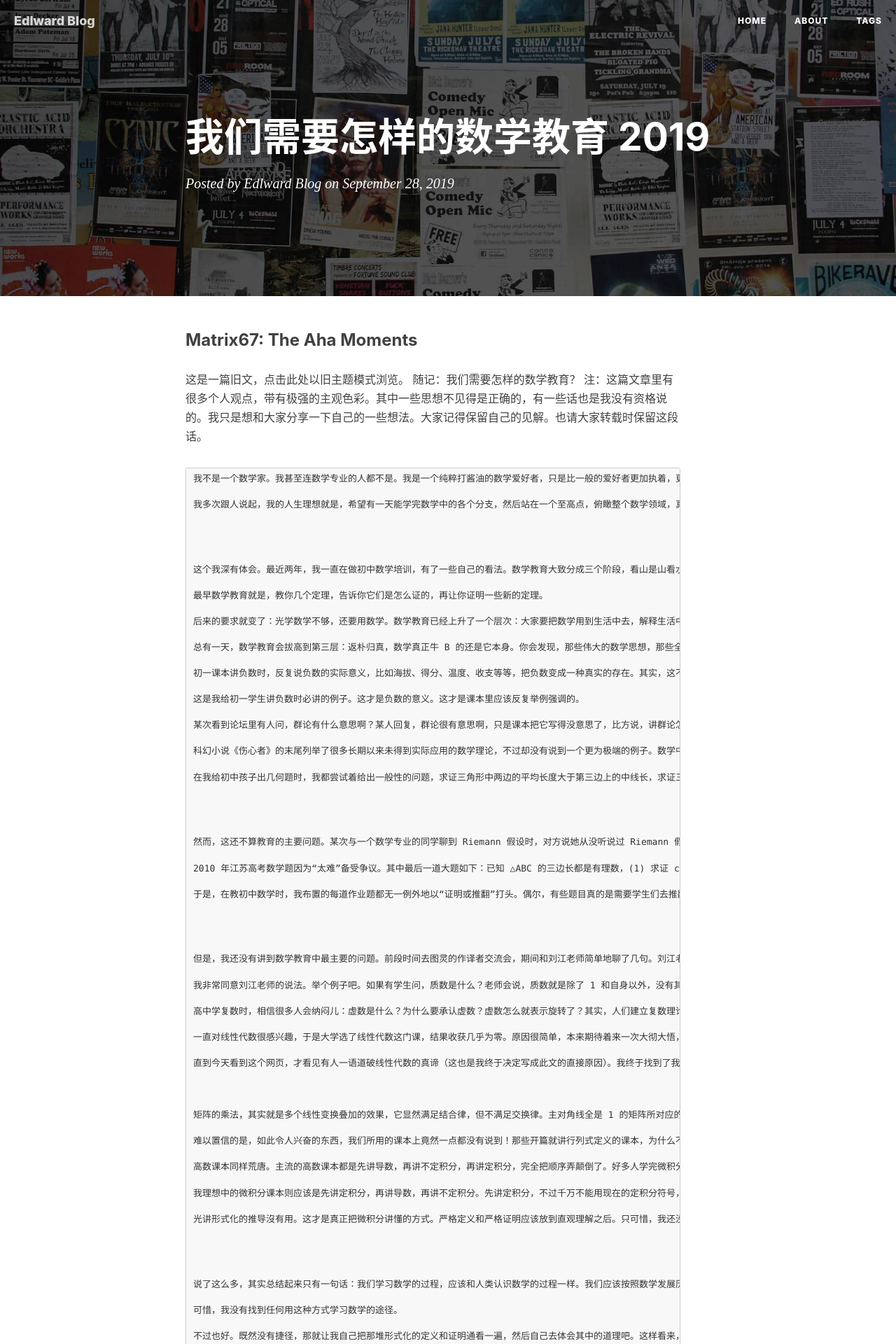
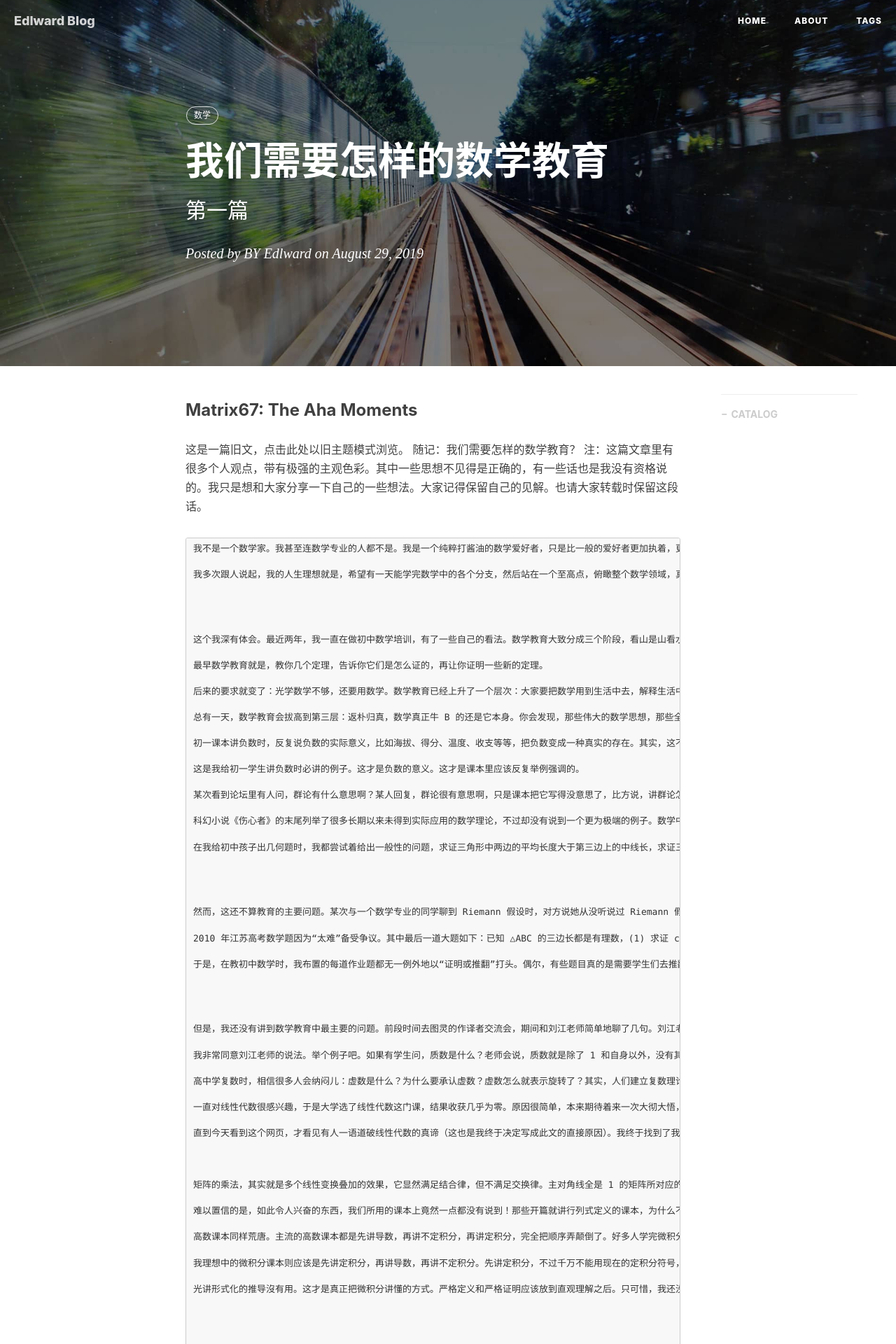
Before and after one commit to gary-robotics/dlward, a Jekyll site: the page built from _posts/2019-09-28-我们需要怎样的数学教育-2019.markdown, in a window 1280 px wide. Shown: the top 1920 px of the page at 70% size. Built offline with Jekyll 4.4.1, drawn with Linux system fonts in a browser that asks for light colours; nearby versions of some CDN libraries; our own code applies the rules of GitHub Pages for plain Markdown files; comment, search, counter and statistics services are not loaded; some of the changed lines change nothing that is shown; some of the changed text lies outside the part shown.

Commit message:
Update 2019-09-28-我们需要怎样的数学教育-2019.markdown

```diff
--- a/_posts/2019-09-28-我们需要怎样的数学教育-2019.markdown
+++ b/_posts/2019-09-28-我们需要怎样的数学教育-2019.markdown
@@ -1,3 +1,14 @@
+---
+layout:     post                    # 使用的布局（不需要改）
+title:      我们需要怎样的数学教育                # 标题
+subtitle:    第一篇                  #副标题
+date:       2019-08-29              # 时间
+author:     BY Edlward              # 作者
+header-img: img/post-bg-2015.jpg    #这篇文章标题背景图片
+catalog: true                       # 是否归档
+tags:                               #标签
+    - 数学
+---
 ### Matrix67: The Aha Moments
 
 
```
